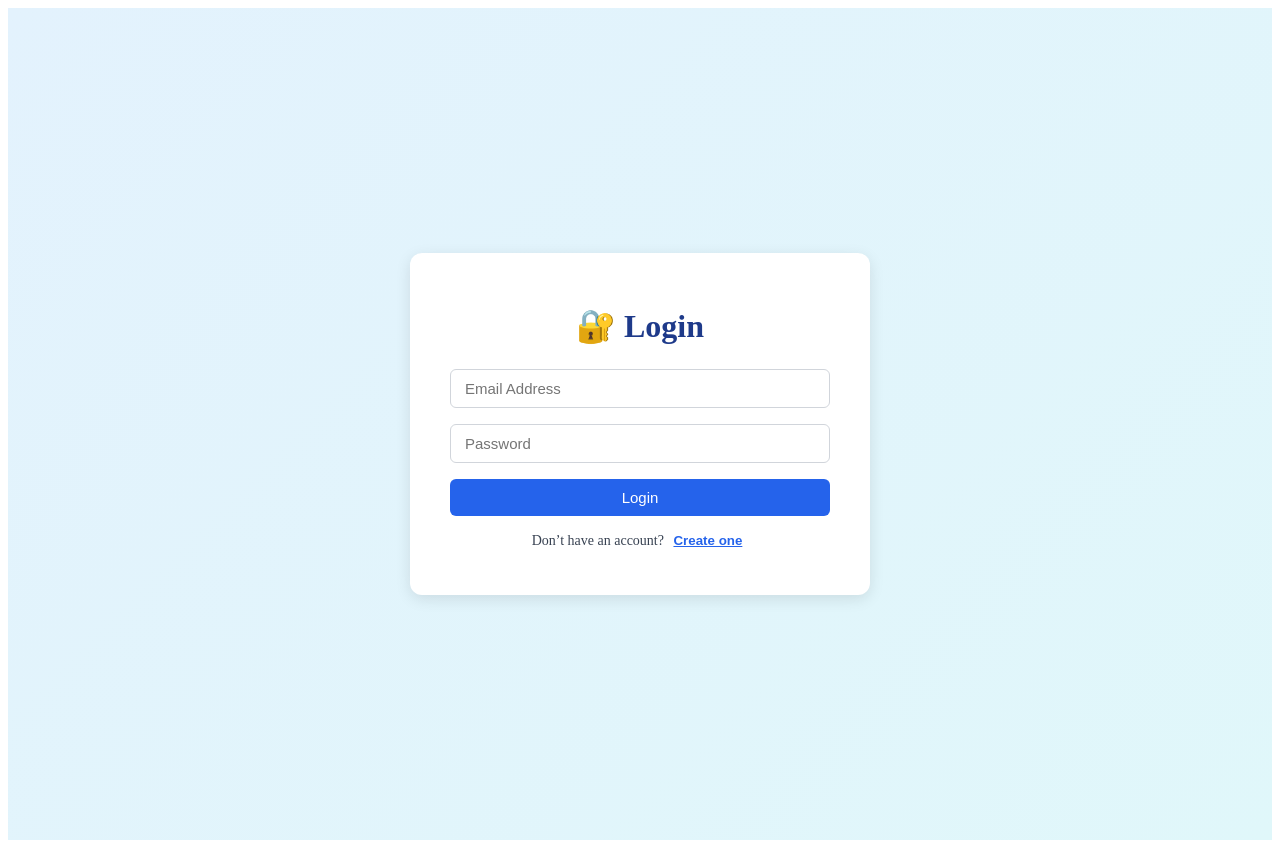
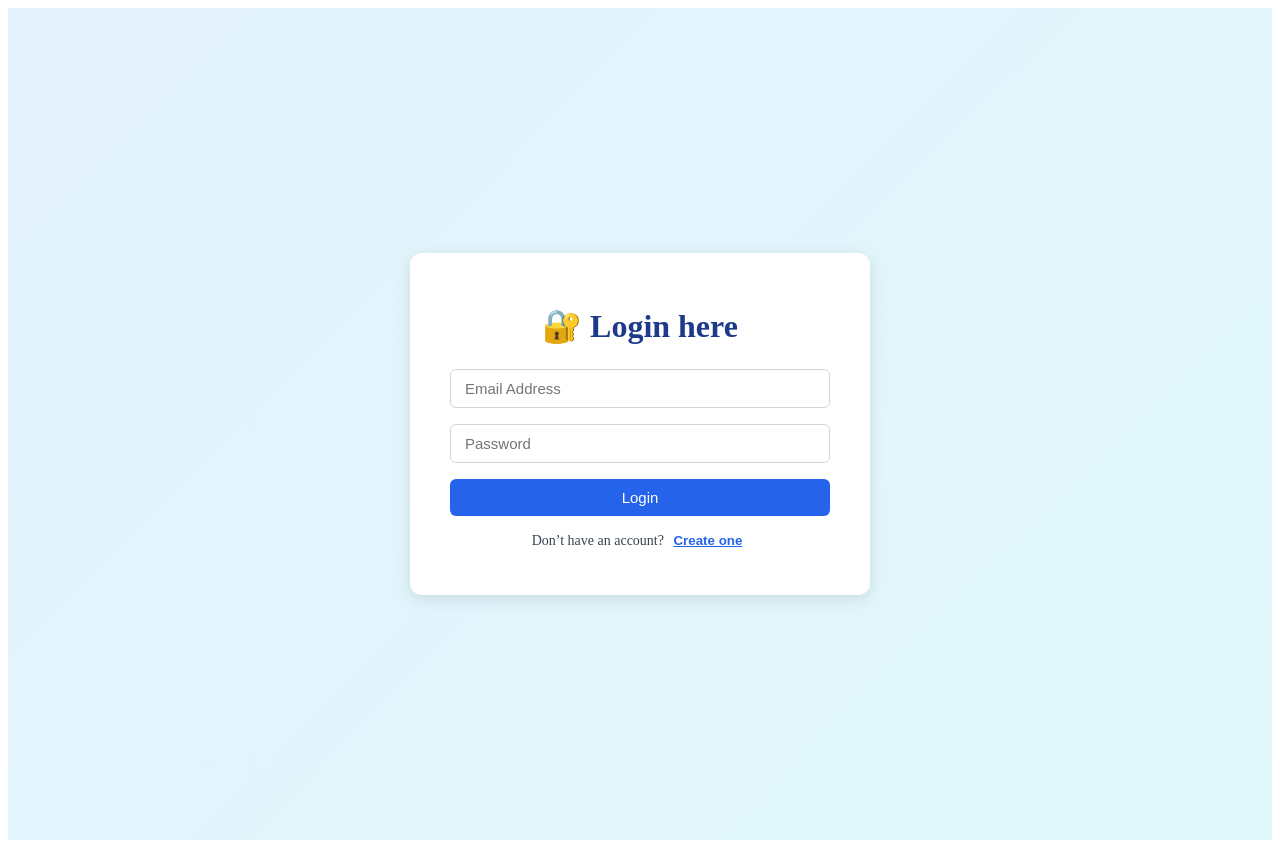
Before and after one commit to pandeyamit-07/Task-Management-System, a React app in the folder frontend/: page / in a window 1280 px wide. Built offline with nearby package versions, Linux system fonts and the light colour scheme; the HTML template or start-up script is replaced by a standard one.

Commit message:
Change login title to 'Login here'

```diff
--- a/frontend/src/pages/Login.jsx
+++ b/frontend/src/pages/Login.jsx
@@ -23,7 +23,7 @@ function Login() {
   return (
     <div className="auth-page">
       <div className="auth-box">
-        <h1 className="auth-title">🔐 Login</h1>
+        <h1 className="auth-title">🔐 Login here</h1>
 
         <form className="auth-form" onSubmit={handleSubmit}>
           <input
```
